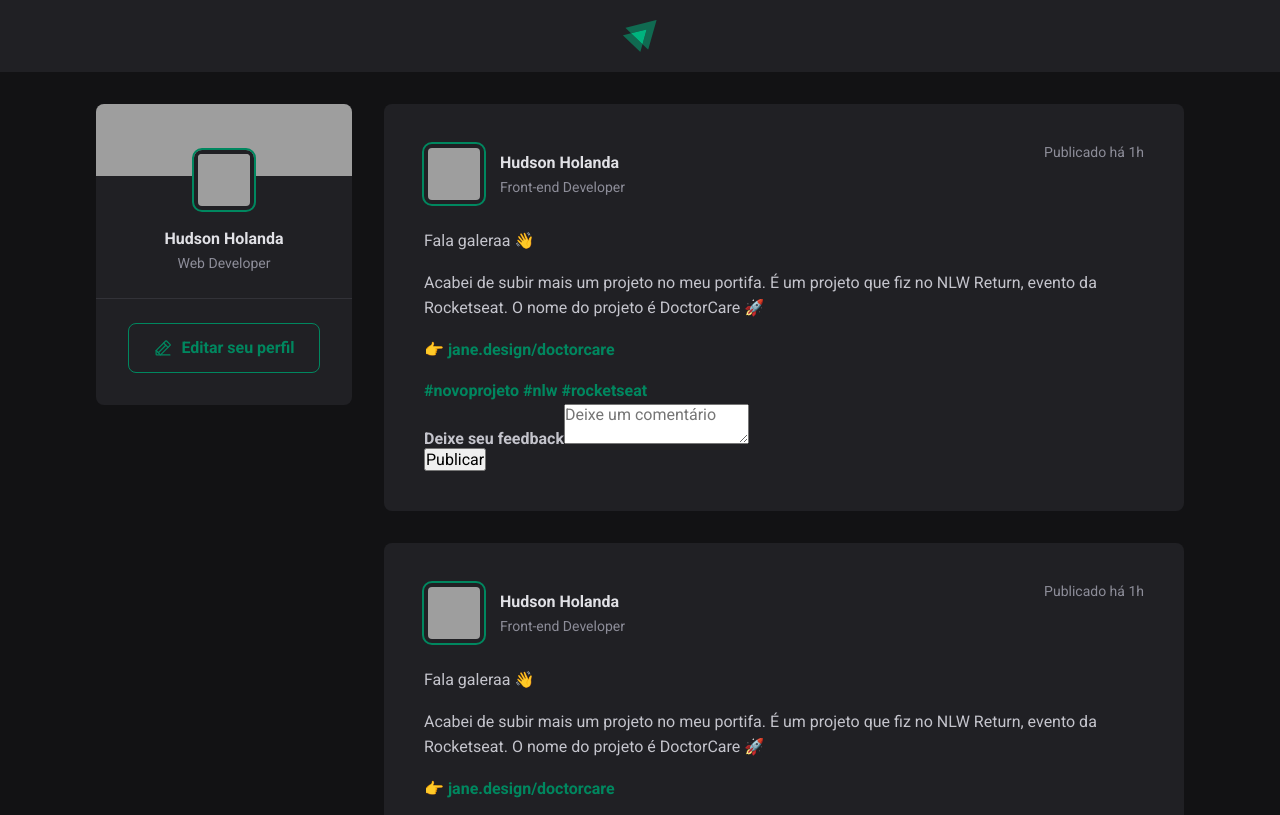
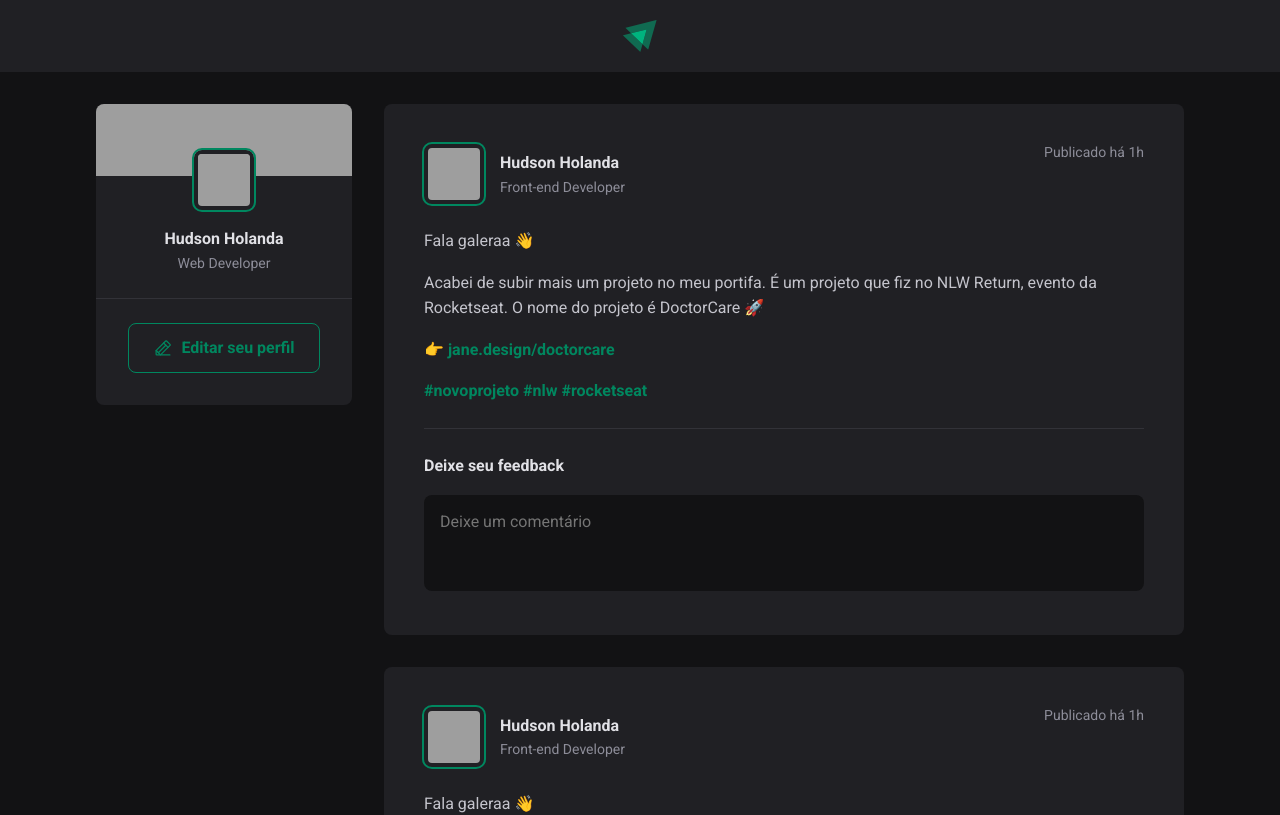
Before and after one commit to lzhudson/01-fundamentals-reactjs, a React (Vite) app: page / in a window 1280 px wide. Shown: the top 815 px of the page. Built offline with nearby package versions, Linux system fonts and the light colour scheme; grey boxes are pictures that could not be loaded.

Commit message:
feat: create style from comment form

```diff
--- a/src/components/Post.module.css
+++ b/src/components/Post.module.css
@@ -67,3 +67,56 @@
   color: var(--gray-400);
   line-height: 1.6;
 }
+
+
+
+.commentForm {
+  width: 100%;
+  margin-top: 1.5rem;
+  padding-top: 1.5rem;
+  border-top: 1px solid var(--gray-600);
+}
+
+.commentForm > strong {
+  line-height: 1.6;
+  color: var(--gray-100);
+}
+
+.commentForm textarea {
+  width: 100%;
+  background: var(--gray-900);
+  border: 0;
+  resize: none;
+  height: 6rem;
+  padding: 1rem;
+  border-radius: 8px;
+  color: var(--gray-100);
+  line-height: 1.4;
+  margin-top: 1rem;
+}
+
+.commentForm button[type="submit"] {
+  padding: 1rem 1.5rem;
+  margin-top: 1rem;
+  border-radius: 8px;
+  border: 0;
+  background: var(--green-500);
+  color: var(--white);
+  font-weight: bold;
+  cursor: pointer;
+  transition: background 0.1s;
+}
+
+.commentForm button[type="submit"]:hover {
+  background: var(--green-300);
+}
+
+.commentForm .submitContainer {
+  visibility: hidden;
+  max-height: 0;
+}
+
+.commentForm:focus-within .submitContainer {
+  visibility: visible;
+  max-height: none;
+}
```
